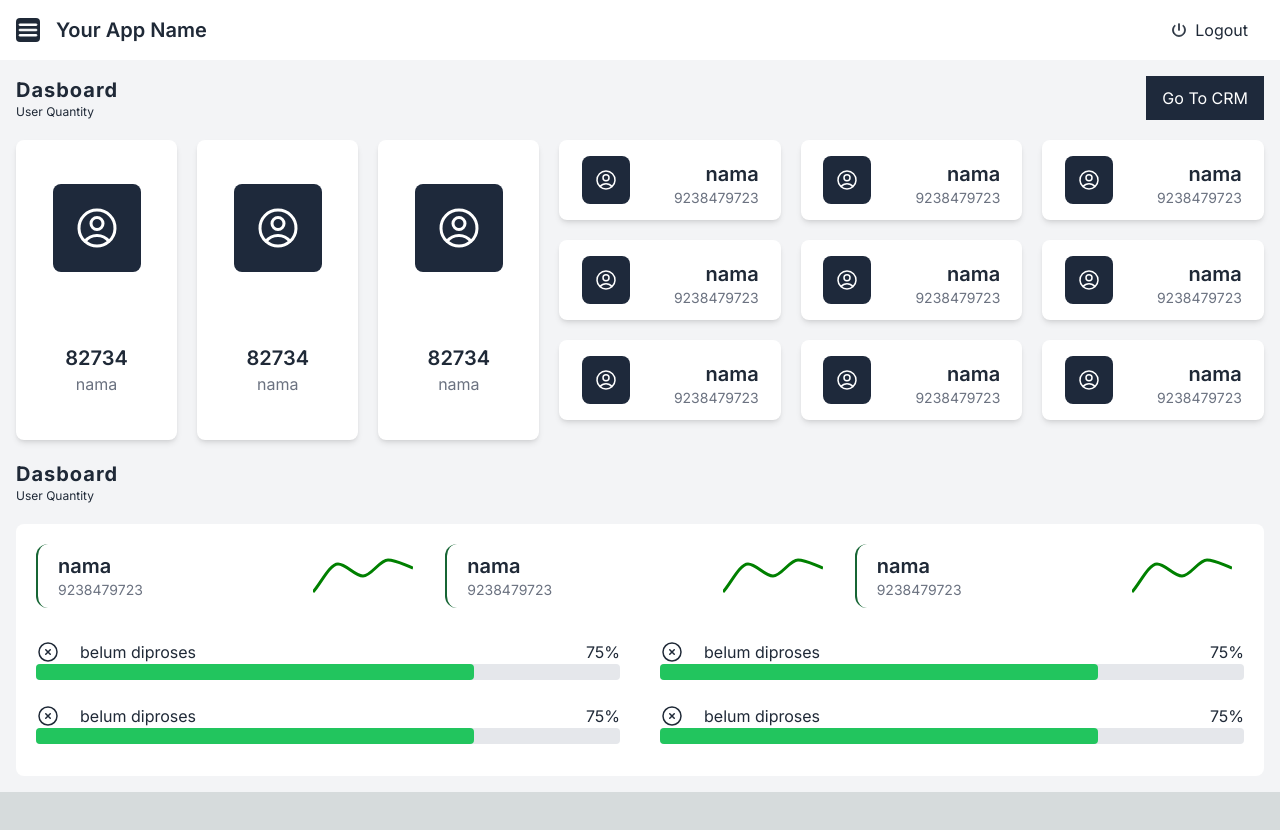
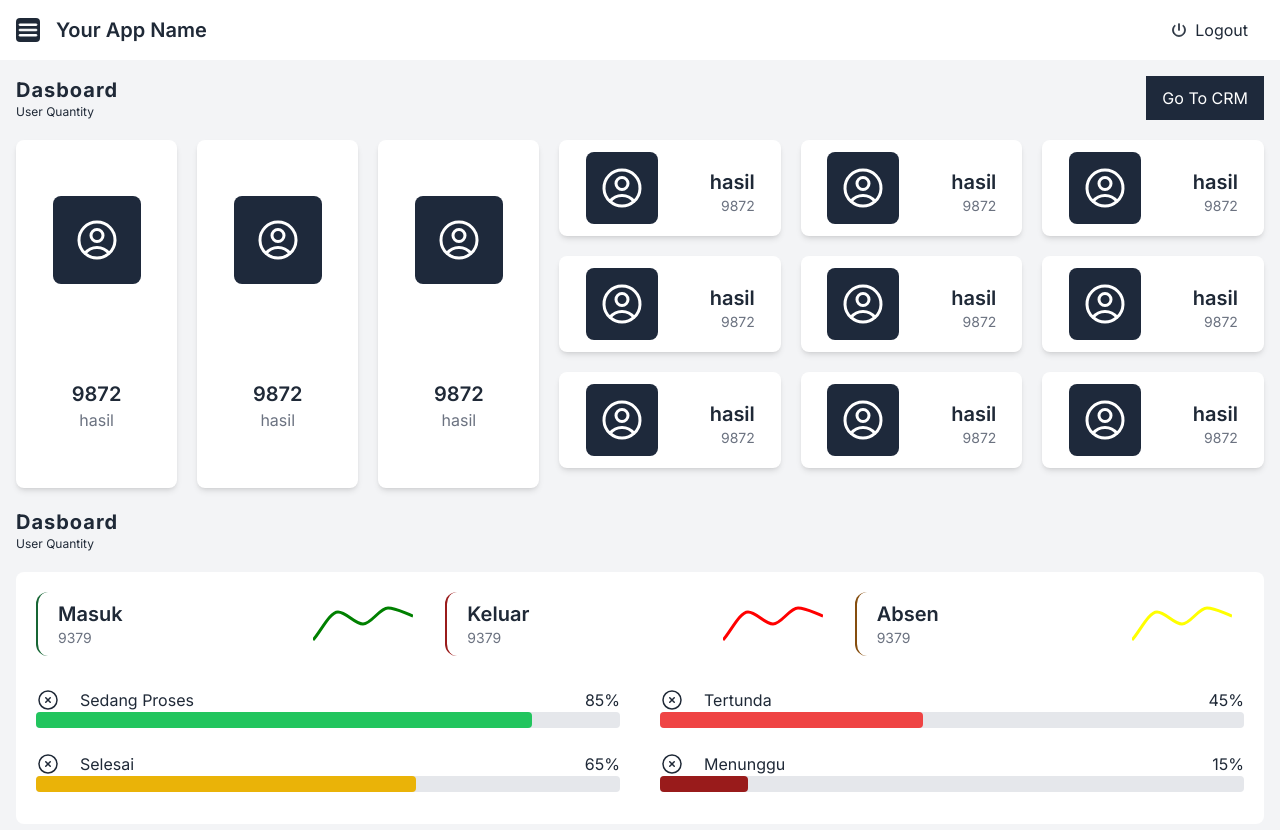
Before and after one commit to albaehaki/tes-ray-white, a Next.js app: page /dasboard in a window 1280 px wide. Shown: the top 830 px of the page. Before the commit the page ends 800 px from the top, so only its background shows below. Built offline with nearby package versions, Linux system fonts and the light colour scheme.

Commit message:
membuat dasboard menjadi dinamis

```diff
--- a/app/dasboard/page.tsx
+++ b/app/dasboard/page.tsx
@@ -10,8 +10,27 @@ import Card2 from "@/components/card2";
 import ProgressBar from "@/components/progressBar";
 import CardChart from "@/components/cardChart";
 
+interface dataCardD {
+  // dataCard1: {
+  name: string;
+  value: number;
+  icon: JSX.Element; // Gunakan JSX.Element untuk tipe elemen React
+  // }[];
+}
+
 const Page = () => {
   const styleGrid = `grid gap-5 grid-cols-3 lg:grid-cols-1 pb-5`;
+
+  const dataCard1: dataCardD[] = [
+    {
+      name: "Completed",
+      value: 100,
+      icon: <UserCircleIcon className="w-12 h-12 mx-auto text-white" />,
+    },
+  ];
+
+  const chartData = [10, 80, 50, 90, 70];
+  const chartLabels = ["Label 1", "Label 2", "Label 3", "Label 4", "Label 5"];
 
   return (
     <>
@@ -25,24 +44,90 @@ const Page = () => {
         </button>
       </div>
       <div className="grid lg:grid-cols-7 grid-cols-1 gap-5 pt-5">
-        <Card1 />
-        <Card1 />
-        <Card1 />
+        <Card1
+          Children={<UserCircleIcon className="w-12 h-12 mx-auto text-white" />}
+          name="hasil"
+          value={9872}
+        />
+        <Card1
+          Children={<UserCircleIcon className="w-12 h-12 mx-auto text-white" />}
+          name="hasil"
+          value={9872}
+        />
+        <Card1
+          Children={<UserCircleIcon className="w-12 h-12 mx-auto text-white" />}
+          name="hasil"
+          value={9872}
+        />
         <div className="lg:col-span-4  lg:grid grid-cols-3 gap-5">
           <div className={`${styleGrid} `}>
-            <Card2 />
-            <Card2 />
-            <Card2 />
+            <Card2
+              Children={
+                <UserCircleIcon className="w-12 h-12 mx-auto text-white" />
+              }
+              name="hasil"
+              value={9872}
+            />
+            <Card2
+              Children={
+                <UserCircleIcon className="w-12 h-12 mx-auto text-white" />
+              }
+              name="hasil"
+              value={9872}
+            />
+            <Card2
+              Children={
+                <UserCircleIcon className="w-12 h-12 mx-auto text-white" />
+              }
+              name="hasil"
+              value={9872}
+            />
           </div>
           <div className={`${styleGrid}`}>
-            <Card2 />
-            <Card2 />
-            <Card2 />
+            <Card2
+              Children={
+                <UserCircleIcon className="w-12 h-12 mx-auto text-white" />
+              }
+              name="hasil"
+              value={9872}
+            />
+            <Card2
+              Children={
+                <UserCircleIcon className="w-12 h-12 mx-auto text-white" />
+              }
+              name="hasil"
+              value={9872}
+            />
+            <Card2
+              Children={
+                <UserCircleIcon className="w-12 h-12 mx-auto text-white" />
+              }
+              name="hasil"
+              value={9872}
+            />
           </div>
           <div className={`${styleGrid} `}>
-            <Card2 />
-            <Card2 />
-            <Card2 />
+            <Card2
+              Children={
+                <UserCircleIcon className="w-12 h-12 mx-auto text-white" />
+              }
+              name="hasil"
+              value={9872}
+            />
+            <Card2
+              Children={
+                <UserCircleIcon className="w-12 h-12 mx-auto text-white" />
+              }
+              name="hasil"
+              value={9872}
+            />
+            <Card2
+              Children={
+                <UserCircleIcon className="w-12 h-12 mx-auto text-white" />
+              }
+              name="hasil"
+              value={9872}
+            />
           </div>
         </div>
       </div>
@@ -54,15 +139,30 @@ const Page = () => {
       </div>
       <div className="bg-white mt-5 w-auto min-h-[100px] rounded-lg pb-5">
         <div className="grid lg:grid-cols-3 gap-5 p-5">
-          <CardChart />
-          <CardChart />
-          <CardChart />
+          <CardChart
+            name={`Masuk`}
+            value={9379}
+            dataChart={chartData}
+            labels={chartLabels}
+          />
+          <CardChart
+            name={`Keluar`}
+            value={9379}
+            dataChart={chartData}
+            labels={chartLabels}
+          />
+          <CardChart
+            name={`Absen`}
+            value={9379}
+            dataChart={chartData}
+            labels={chartLabels}
+          />
         </div>
         <div className="grid lg:grid-cols-2">
-          <ProgressBar />
-          <ProgressBar />
-          <ProgressBar />
-          <ProgressBar />
+          <ProgressBar name="Sedang Proses" progress={85} icon={<UserCircleIcon className="w-12 h-12 mx-auto text-white" />}/>
+          <ProgressBar name="Tertunda" progress={45} icon={<UserCircleIcon className="w-12 h-12 mx-auto text-white" />}/>
+          <ProgressBar name="Selesai" progress={65} icon={<UserCircleIcon className="w-12 h-12 mx-auto text-white" />}/>
+          <ProgressBar name="Menunggu" progress={15} icon={<UserCircleIcon className="w-12 h-12 mx-auto text-white" />} />
         </div>
       </div>
     </>
--- a/components/card1.tsx
+++ b/components/card1.tsx
@@ -1,20 +1,33 @@
-import React from "react";
+import React, {Children, ReactNode, FC} from "react";
 
 // icon
 import { UserCircleIcon } from "@heroicons/react/24/outline";
 
-const Card1 = () => {
+interface Card1D {
+  name: string;
+  value: number;
+  Children : ReactNode;
+}
+
+
+const Card1: FC<Card1D> = ({ Children, name, value }) => {
+
+
+  // console.log(Children)
   return (
     <div className="grid bg-white p-3 rounded-lg shadow-md">
       <div className="text-center m-auto bg-slate-800 p-5 rounded-lg">
-        <UserCircleIcon className="w-12 h-12 mx-auto text-white" />
+        {/* <UserCircleIcon className="w-12 h-12 mx-auto text-white" /> */}
+        {Children}
+        {/* {data.data[0].icon} */}
       </div>
       <div className="text-center m-auto">
-        <p className="text-xl font-semibold mt-2">82734</p>
-        <p className="text-gray-500">nama</p>
+        <p className="text-xl font-semibold mt-2">{value}</p>
+        <p className="text-gray-500">{name}</p>
       </div>
     </div>
   );
 };
 
+
 export default Card1;
--- a/components/card2.tsx
+++ b/components/card2.tsx
@@ -1,17 +1,24 @@
-import React from "react";
+import React, {ReactNode, FC} from "react";
 
 // icon
 import { UserCircleIcon } from "@heroicons/react/24/outline";
 
-const Card2 = () => {
+interface Card2D {
+  name: string;
+  value: number;
+  Children : ReactNode;
+}
+
+const Card2: FC<Card2D> = ({Children, value, name}) => {
   return (
     <div className="lg:flex grid bg-white rounded-lg shadow-md py-3">
       <div className="text-center m-auto bg-slate-800 p-3 rounded-lg">
-        <UserCircleIcon className="w-6 h-6 mx-auto text-white" />
+        {/* <UserCircleIcon className="w-6 h-6 mx-auto text-white" /> */}
+        {Children}
       </div>
       <div className="lg:text-right text-center m-auto">
-        <p className="text-xl font-semibold mt-2">nama</p>
-        <p className="text-gray-500 text-sm">9238479723</p>
+        <p className="text-xl font-semibold mt-2">{name}</p>
+        <p className="text-gray-500 text-sm">{value}</p>
       </div>
     </div>
   );
--- a/components/cardChart.tsx
+++ b/components/cardChart.tsx
@@ -1,20 +1,26 @@
-import React from 'react'
+import React, {FC} from 'react'
 
 // component
 import LineChart from './lineChart';
 
-const CardChart = () => {
-    const chartData = [10, 80, 50, 90, 70];
-  const chartLabels = ["Label 1", "Label 2", "Label 3", "Label 4", "Label 5"];
+interface CardChartD {
+  name: string;
+  value: number;
+  dataChart: number[];
+  labels: string[];
+}
+
+const CardChart: FC<CardChartD> = ({dataChart, name, value, labels}) => {
+
   return (
 
-          <div className="flex justify-between border-l-2 rounded-xl border-green-800 h-16 gap-10">
+          <div className={`flex justify-between border-l-2 rounded-xl h-16 gap-10 ${name === "Masuk" ? 'border-green-800' : name === "Keluar" ? "border-red-800" : 'border-yellow-800'}`}>
             <div className="text-left ml-5">
-              <p className="text-xl font-semibold mt-2">nama</p>
-              <p className="text-gray-500 text-sm">9238479723</p>
+              <p className="text-xl font-semibold mt-2">{name}</p>
+              <p className="text-gray-500 text-sm">{value}</p>
             </div>
             <div className="p-3">
-              <LineChart data={chartData} labels={chartLabels} />
+              <LineChart data={dataChart} labels={labels} name={name} />
             </div>
           </div>
 
--- a/components/lineChart.tsx
+++ b/components/lineChart.tsx
@@ -1,76 +1,3 @@
-// import React, { useEffect, useRef } from 'react';
-// import Chart from 'chart.js/auto';
-
-// interface LineChartProps {
-//   data: number[];
-//   labels: string[];
-// }
-
-// const LineChart: React.FC<LineChartProps> = ({ data, labels }) => {
-//   const chartRef = useRef<HTMLCanvasElement | null>(null);
-//   const chartInstanceRef = useRef<Chart | null>(null); // Referensi ke instance grafik
-
-//   // ...
-// useEffect(() => {
-//   if (chartRef.current) {
-//     if (chartInstanceRef.current) {
-//       chartInstanceRef.current.destroy();
-//     }
-
-//     const canvas = chartRef.current;
-//     const context = canvas.getContext('2d');
-
-//     // Periksa null sebelum menggunakan context
-//     if (context) {
-//       context.clearRect(0, 0, canvas.width, canvas.height);
-
-//       const newChart = new Chart(canvas, {
-//         type: 'line',
-//         data: {
-//           labels: labels,
-//           datasets: [
-//             {
-//               label: '',
-//               data: data,
-//               borderColor: 'green',
-//               fill: false,
-//               pointRadius: 0,
-//               cubicInterpolationMode: 'monotone',
-//             },
-//           ],
-//         },
-//         options: {
-//           plugins: {
-//             legend: {
-//               display: false
-//             }
-//           },
-//           responsive: true,
-//           maintainAspectRatio: false,
-//           scales: {
-//             x: {
-//               display: false,
-//             },
-//             y: {
-//               display: false,
-//             },
-//           },
-//         },
-//       });
-
-//       chartInstanceRef.current = newChart;
-//     }
-//   }
-// }, [data, labels]);
-// // ...
-
-
-//   return <canvas className='w-1/2' ref={chartRef} />;
-// };
-
-
-// export default LineChart;
-
 
 
 import React, { useEffect, useRef } from 'react';
@@ -79,9 +6,10 @@ import Chart from 'chart.js/auto';
 interface LineChartProps {
   data: number[];
   labels: string[];
+  name:  string;
 }
 
-const LineChart: React.FC<LineChartProps> = ({ data, labels }) => {
+const LineChart: React.FC<LineChartProps> = ({ data, labels, name }) => {
   const chartRef = useRef<HTMLCanvasElement | null>(null);
   const chartInstanceRef = useRef<Chart | null>(null);
 
@@ -105,7 +33,7 @@ const LineChart: React.FC<LineChartProps> = ({ data, labels }) => {
               {
                 label: '',
                 data: data,
-                borderColor: 'green',
+                borderColor: name === "Masuk" ? 'green' : name === "Keluar" ? "red" : 'yellow',
                 fill: false,
                 pointRadius: 0,
                 cubicInterpolationMode: 'monotone',
--- a/components/progressBar.tsx
+++ b/components/progressBar.tsx
@@ -1,20 +1,28 @@
-import React from "react";
+import React, {FC, ReactNode} from "react";
 
 // icon
 import { UserCircleIcon, XCircleIcon } from "@heroicons/react/24/outline";
 
-const ProgressBar = () => {
+interface ProgressBarD {
+  name: string;
+  progress: number;
+  icon: ReactNode;
+}
+
+const ProgressBar: FC<ProgressBarD> = ({progress, icon, name}) => {
   return (
     <div className="px-5 py-3 ">
       <div className="flex justify-between">
         <div className="flex gap-5">
           <XCircleIcon className="w-6 h-6" />
-          <p>belum diproses </p>
+          <p>{name}</p>
         </div>
-        <p>75%</p>
+        <p>{progress}%</p>
       </div>
       <div className="relative h-4 w-full bg-gray-200 rounded">
-        <div className="absolute h-full bg-green-500 rounded w-[75%]"></div>
+        <div className={`absolute h-full  ${progress >= 75 && progress <= 100 ? 'bg-green-500' : progress < 75 && progress >= 50 ? "bg-yellow-500" : progress <= 50 && progress >= 25 ? "bg-red-500": "bg-red-800"} rounded `}
+        style={{ width: `${progress}%` }}
+        ></div>
       </div>
     </div>
   );
```
